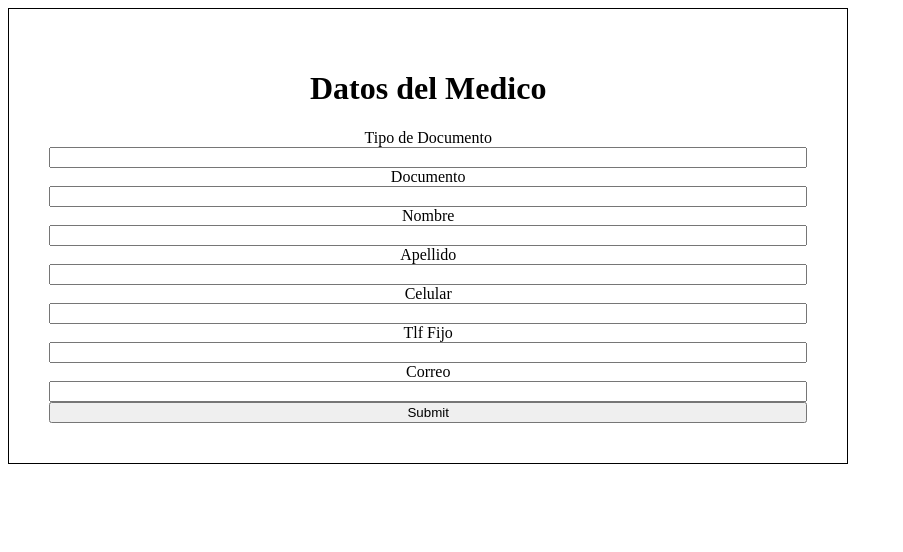
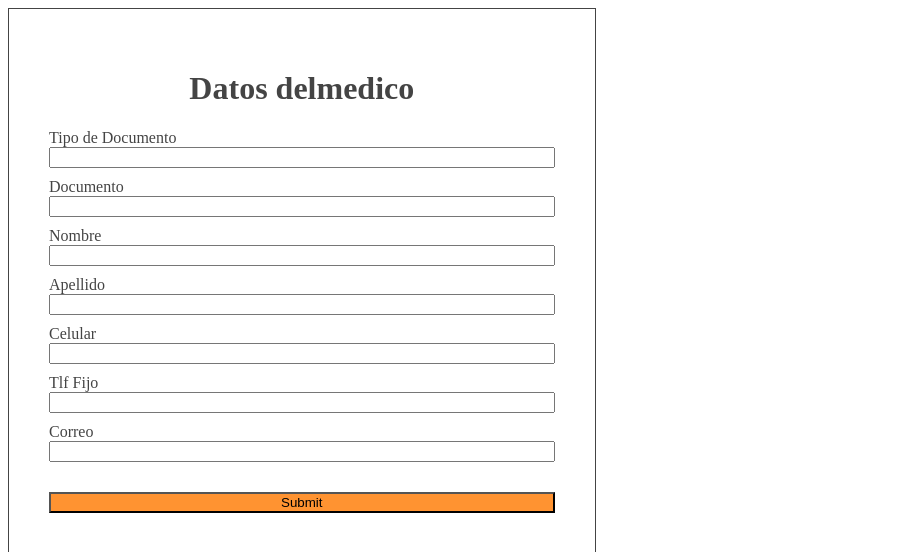
Before and after one commit to IntiDev/InVitro, a React app: page / in a window 1280 px wide. Shown: the top 552 px of the page, without its empty margins (0-903 px from the left). Built offline with nearby package versions, Linux system fonts and the light colour scheme.

Commit message:
[ADD] Apply basic css to the form

```diff
--- a/src/components/App.jsx
+++ b/src/components/App.jsx
@@ -4,7 +4,7 @@ import RegisterForm from './RegisterForm';
 const App = () => {
   return (
     <div className="App">
-      <RegisterForm />
+      <RegisterForm user="medico" />
     </div>
   );
 };
--- a/src/components/RegisterForm.jsx
+++ b/src/components/RegisterForm.jsx
@@ -3,26 +3,52 @@
 import React from 'react';
 import '../styles/components/RegisterForm.styl';
 
-const RegisterForm = () => {
+const RegisterForm = props => {
+  const { user } = props;
+
   return (
     <div className="registerCard">
-      <h1 className="registerCard__title">Datos del Medico</h1>
+      <h1 className="registerCard__title">
+        Datos del
+        {user}
+      </h1>
       <form className="registerCard__form" action="">
-        <label htmlFor="typeID">Tipo de Documento</label>
-        <input type="text" name="typeID" id="typeID" />
-        <label htmlFor="typeID">Documento</label>
-        <input type="text" name="typeID" id="typeID" />
-        <label htmlFor="typeID">Nombre</label>
-        <input type="text" name="typeID" id="typeID" />
-        <label htmlFor="typeID">Apellido</label>
-        <input type="text" name="typeID" id="typeID" />
-        <label htmlFor="typeID">Celular</label>
-        <input type="text" name="typeID" id="typeID" />
-        <label htmlFor="typeID">Tlf Fijo</label>
-        <input type="text" name="typeID" id="typeID" />
-        <label htmlFor="typeID">Correo</label>
-        <input type="text" name="typeID" id="typeID" />
-        <input type="submit" />
+        <label htmlFor="typeID">
+          Tipo de Documento
+          <input type="text" name="typeID" id="typeID" />
+        </label>
+
+        <label htmlFor="document">
+          Documento
+          <input type="text" name="document" id="document" />
+        </label>
+
+        <label htmlFor="name">
+          Nombre
+          <input type="text" name="name" id="name" />
+        </label>
+
+        <label htmlFor="lastname">
+          Apellido
+          <input type="text" name="lastname" id="lastname" />
+        </label>
+
+        <label htmlFor="celphone">
+          Celular
+          <input type="text" name="celphone" id="celphone" />
+        </label>
+
+        <label htmlFor="phoneNumber">
+          Tlf Fijo
+          <input type="text" name="phoneNumber" id="phoneNumber" />
+        </label>
+
+        <label htmlFor="mail">
+          Correo
+          <input type="mail" name="mail" id="mail" />
+        </label>
+
+        <input type="submit" className="registerCard__submitButtom" />
       </form>
     </div>
   );
--- a/src/styles/components/RegisterForm.styl
+++ b/src/styles/components/RegisterForm.styl
@@ -1,8 +1,20 @@
+@import General
+
 .registerCard
-  width: 60%
-  border: 1px solid black
+  width: 40%
   text-align: center
   padding: 40px
+  color: dark-background-text
+  border: 1px solid dark-background-text
 
   &__form
     display: grid
+    text-align: left
+    grid-gap: 10px
+
+    label
+      display: grid
+
+  &__submitButtom
+    margin-top: 20px
+    background-color: accent-color
```
